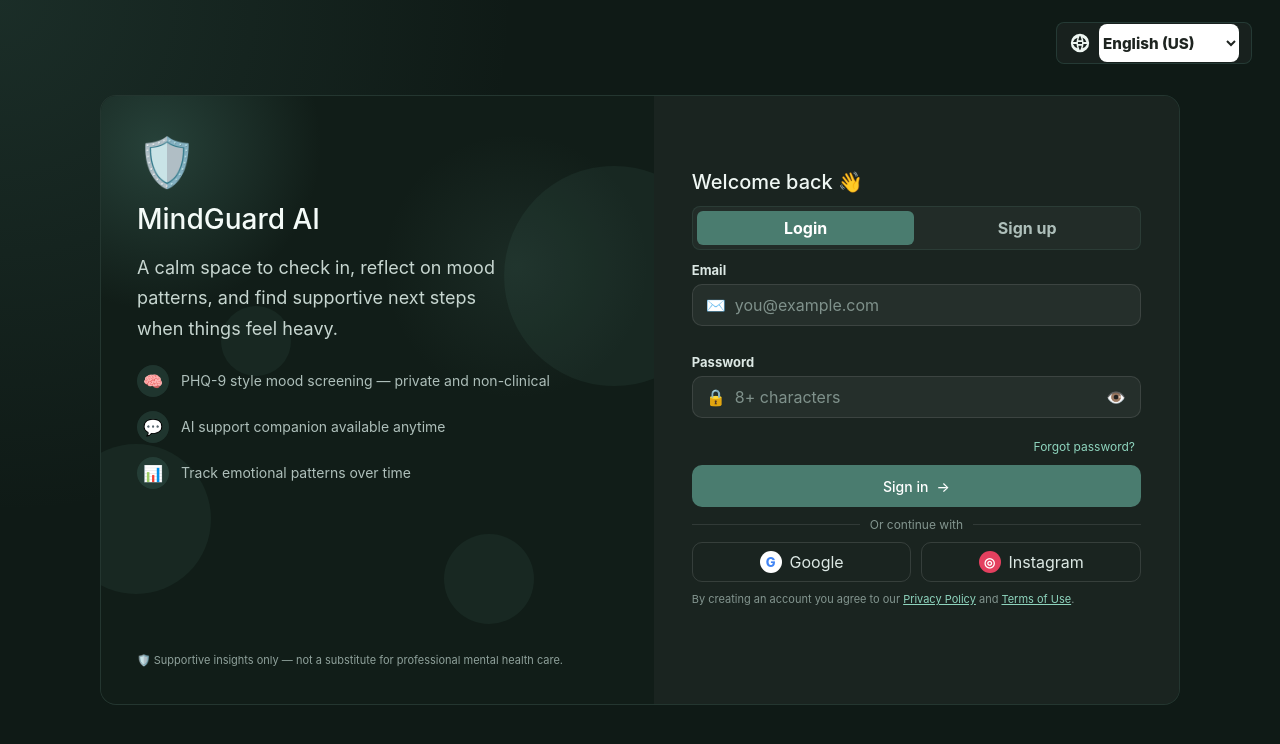
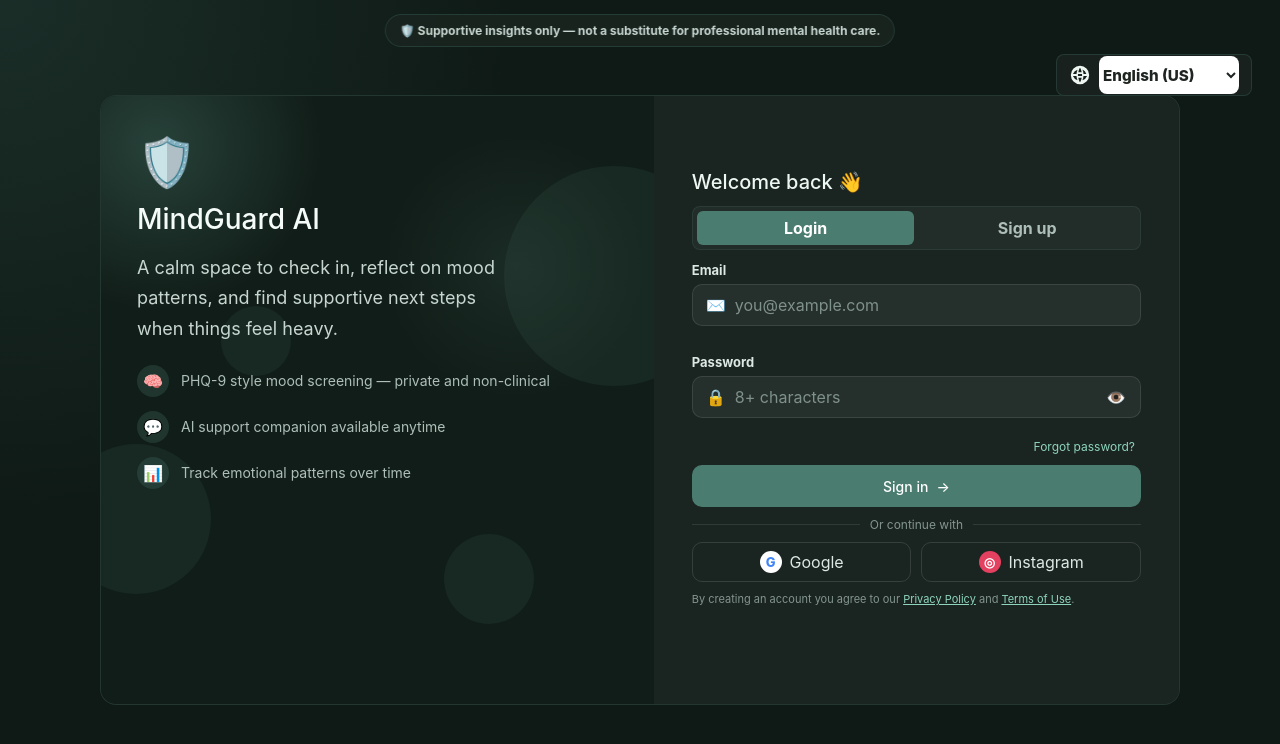
Before and after one commit to ananya177/mindguard-ai, a website: page public/index.html in a window 1280 px wide. Drawn offline with nearby package versions, Linux system fonts and the light colour scheme; no server answers.

Commit message:
Move auth disclaimer to floating banner

```diff
--- a/public/app.js
+++ b/public/app.js
@@ -864,6 +864,7 @@ function renderAuth() {
   const greeting = isSignup ? "Let’s get started 🌱" : isReset ? "Reset password" : "Welcome back 👋";
   app.innerHTML = `
     <main class="auth redesigned-auth">
+      <div class="auth-floating-disclaimer">🛡️ Supportive insights only — not a substitute for professional mental health care.</div>
       <div class="auth-language-floating">${languageSelect()}</div>
       <section class="auth-card auth-shell ${state.authSuccess ? "auth-fading" : ""}">
         <div class="auth-hero auth-story-panel">
@@ -881,7 +882,6 @@ function renderAuth() {
             <div><span>💬</span><p>AI support companion available anytime</p></div>
             <div><span>📊</span><p>Track emotional patterns over time</p></div>
           </div>
-          <p class="auth-mini-disclaimer"><span>🛡️</span> Supportive insights only — not a substitute for professional mental health care.</p>
         </div>
 
         <div class="auth-form auth-form-panel">
--- a/public/styles.css
+++ b/public/styles.css
@@ -1874,9 +1874,27 @@ textarea::placeholder {
 
 .auth-language-floating {
   position: fixed;
-  top: 22px;
+  top: 54px;
   right: 28px;
   z-index: 5;
+}
+
+.auth-floating-disclaimer {
+  position: fixed;
+  top: 14px;
+  left: 50%;
+  z-index: 6;
+  max-width: min(720px, calc(100vw - 32px));
+  padding: 8px 14px;
+  border: 1px solid rgba(74, 124, 111, 0.28);
+  border-radius: 999px;
+  background: rgba(26, 36, 32, 0.92);
+  color: #c7d6d0;
+  font-size: 12px;
+  font-weight: 650;
+  text-align: center;
+  transform: translateX(-50%);
+  backdrop-filter: blur(8px);
 }
 
 .auth-language-floating .language-select {
```
